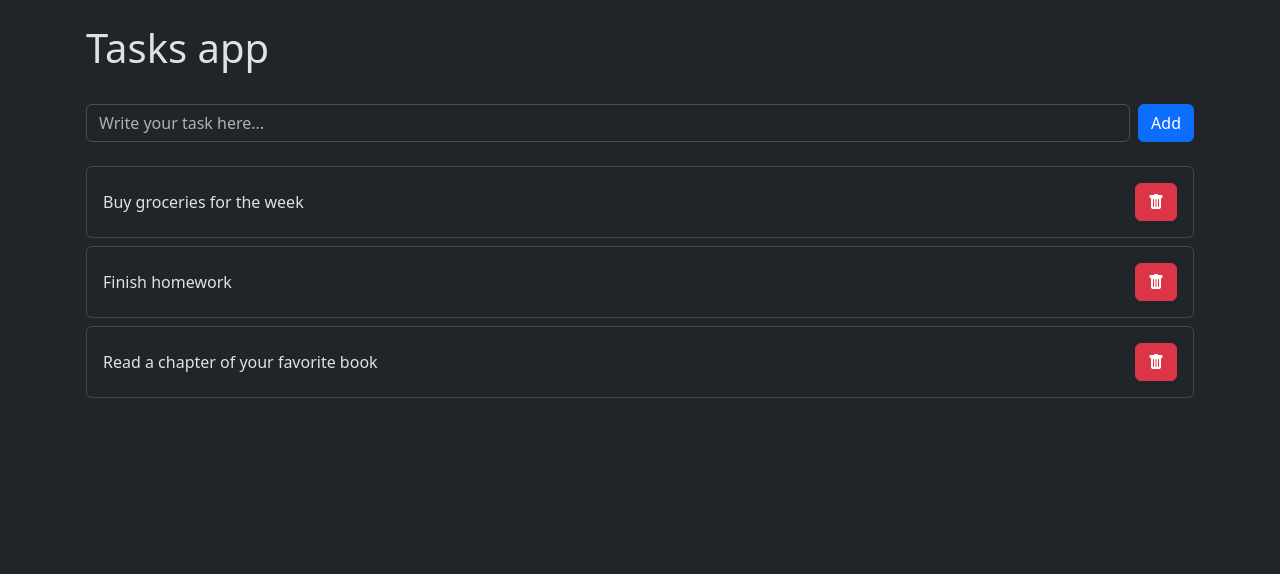
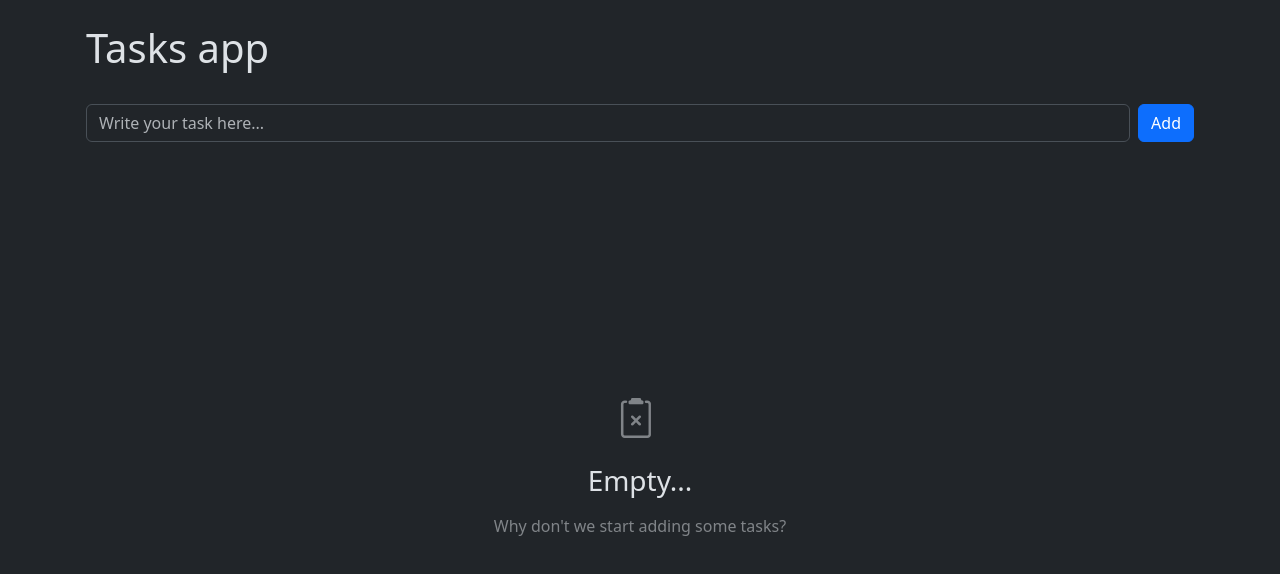
Before and after one commit to ushu3323/tasks-app, a React (Vite) app: page / in a window 1280 px wide. Shown: the top 574 px of the page. Built offline with nearby package versions, Linux system fonts and the light colour scheme.

Commit message:
Save tasks in localStorage

```diff
--- a/src/App.tsx
+++ b/src/App.tsx
@@ -1,57 +1,15 @@
 import { FormEvent, useState } from 'react';
-import { Task } from './types/task.type';
 import TasksList from './components/TasksList';
-
-const initialTasks: Task[] = [
-  { id: 1, content: 'Buy groceries for the week' },
-  { id: 2, content: 'Finish homework' },
-  { id: 3, content: 'Read a chapter of your favorite book' },
-];
+import useTasks from './hooks/useTasks';
 
 function App() {
-  const [tasks, setTasks] = useState<Task[]>(initialTasks);
+  const tasksService = useTasks();
 
   const [taskContent, setTaskContent] = useState('');
 
-  function createTask(content: string) {
-    let lastId = 0;
-
-    for (const task of tasks) {
-      if (task.id > lastId) {
-        lastId = task.id;
-      }
-    }
-
-    const newTask: Task = {
-      id: lastId + 1,
-      content: content,
-    };
-
-    setTasks(old => [newTask, ...old]);
-  }
-
-  function editTask(id: Task['id'], newContent: string) {
-    setTasks(old =>
-      old.slice(0).map(task => {
-        if (task.id === id) {
-          return {
-            ...task,
-            content: newContent,
-          };
-        }
-        return task;
-      }),
-    );
-  }
-
-  function deleteTask(id: Task['id']) {
-    console.log('deleting task.id:', id);
-    setTasks(old => old.filter(task => task.id !== id));
-  }
-
   function handleSubmit(e: FormEvent<HTMLFormElement>) {
     e.preventDefault();
-    createTask(taskContent);
+    tasksService.create(taskContent);
     e.currentTarget.reset();
   }
 
@@ -72,9 +30,9 @@ function App() {
         </button>
       </form>
       <TasksList
-        tasks={tasks}
-        onTaskDelete={deleteTask}
-        onTaskEdit={editTask}
+        tasks={tasksService.tasks}
+        onTaskDelete={tasksService.remove}
+        onTaskEdit={tasksService.update}
       />
     </div>
   );
--- /dev/null
+++ b/src/hooks/useTasks.tsx
@@ -0,0 +1,7 @@
+import { useContext } from 'react';
+import { TasksContext } from '../providers/TasksProvider';
+
+export default function useTasks() {
+  const context = useContext(TasksContext);
+  return context;
+}
--- a/src/main.tsx
+++ b/src/main.tsx
@@ -4,9 +4,12 @@ import App from './App.tsx';
 
 import 'bootstrap/dist/css/bootstrap.min.css';
 import 'bootstrap-icons/font/bootstrap-icons.min.css';
+import TasksProvider from './providers/TasksProvider.tsx';
 
 ReactDOM.createRoot(document.getElementById('root')!).render(
   <React.StrictMode>
-    <App />
+    <TasksProvider>
+      <App />
+    </TasksProvider>
   </React.StrictMode>,
 );
--- /dev/null
+++ b/src/providers/TasksProvider.tsx
@@ -0,0 +1,67 @@
+import { ReactNode, createContext, useEffect, useState } from 'react';
+import { Task } from '../types/task.type';
+import { loadTasks, saveTasks } from '../utils/tasksStorage';
+
+interface TasksContextValue {
+  tasks: Task[];
+  create: (content: string) => void;
+  update: (id: Task['id'], newContent: string) => void;
+  remove: (id: Task['id']) => void;
+}
+export const TasksContext = createContext<TasksContextValue>(null!);
+
+export default function TasksProvider({ children }: { children: ReactNode }) {
+  const [tasks, setTasks] = useState<Task[]>(loadTasks());
+
+  function create(content: string) {
+    let lastId = 0;
+    for (const task of tasks) {
+      if (task.id > lastId) {
+        lastId = task.id;
+      }
+    }
+
+    const newTask: Task = {
+      id: lastId + 1,
+      content: content,
+    };
+
+    setTasks(old => [newTask, ...old]);
+  }
+
+  function update(id: Task['id'], newContent: string) {
+    setTasks(old =>
+      old.slice(0).map(task => {
+        if (task.id === id) {
+          return {
+            ...task,
+            content: newContent,
+          };
+        }
+        return task;
+      }),
+    );
+  }
+
+  function remove(id: Task['id']) {
+    console.log('deleting task.id:', id);
+    setTasks(old => old.filter(task => task.id !== id));
+  }
+
+  useEffect(() => {
+    saveTasks(tasks);
+  }, [tasks]);
+
+  const contextValue: TasksContextValue = {
+    tasks,
+    create,
+    update,
+    remove,
+  };
+
+  return (
+    <TasksContext.Provider value={contextValue}>
+      {children}
+    </TasksContext.Provider>
+  );
+}
--- a/src/types/task.type.ts
+++ b/src/types/task.type.ts
@@ -2,3 +2,17 @@ export type Task = {
   id: number;
   content: string;
 };
+
+export function isTask(data: unknown): data is Task {
+  if (
+    data &&
+    typeof data === 'object' &&
+    'id' in data &&
+    'content' in data &&
+    typeof data.id === 'number' &&
+    typeof data.content === 'string'
+  ) {
+    return true;
+  }
+  return false;
+}
--- /dev/null
+++ b/src/utils/tasksStorage.ts
@@ -0,0 +1,32 @@
+import { Task, isTask } from '../types/task.type';
+
+export function loadTasks(): Task[] {
+  console.log('Loading tasks...');
+  try {
+    const json = localStorage.getItem('tasks');
+    if (!json) {
+      console.log(`tasks key doesn't exists in localstorage, generating`);
+      return [];
+    }
+
+    return sanitizeLocalStorageJSON(JSON.parse(json));
+  } catch (err) {
+    console.error('Error parsing localstorage tasks, using default', err);
+    return [];
+  }
+}
+
+export function saveTasks(tasks: Task[]) {
+  localStorage.setItem('tasks', JSON.stringify(tasks));
+}
+
+function sanitizeLocalStorageJSON(data: unknown): Task[] {
+  console.log('Sainitizing json', data);
+  if (!Array.isArray(data)) {
+    throw new Error('localStorage data is not an array, using default');
+  }
+
+  const validTasks = data.filter<Task>((task): task is Task => isTask(task));
+  console.log('tasks sainitized', validTasks);
+  return validTasks;
+}
```
